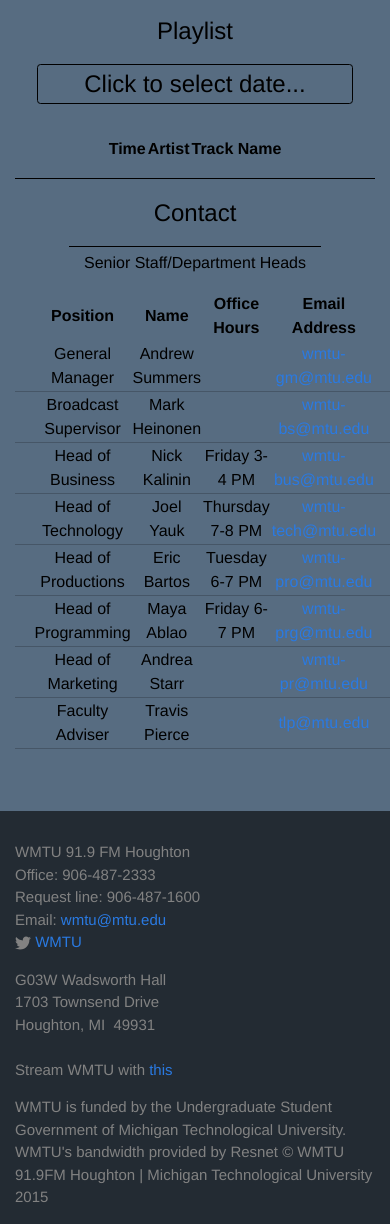
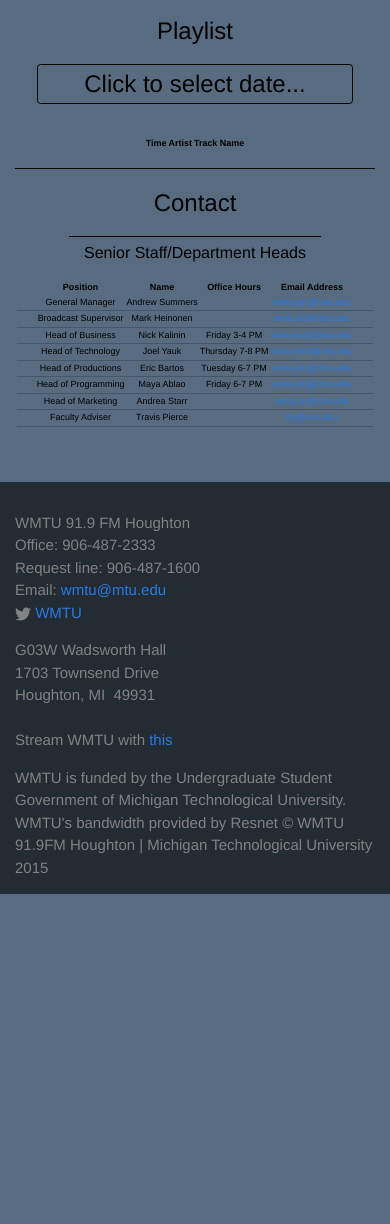
Before and after one commit to WMTU/wmtu.mtu.edu, a Jekyll site: the page built from index.html, in a window 390 px wide. Shown: the part 744-1968 px from the top of the page. Built offline with Jekyll 4.4.1, drawn with Linux system fonts in a browser that asks for light colours; some web fonts are replaced; after the commit the page ends 1638 px from its top, so only the background shows below that.

Commit message:
Update style.css

```diff
--- a/css/style.css
+++ b/css/style.css
@@ -122,8 +122,20 @@
 }
 
 /* table styling */
-.content_table {
-  border-spacing: 0px;
+@media all and (min-width: 870px) {
+  .content_table {
+    font-size: 1em;
+    white-space: nowrap;
+    border-spacing: 0px;
+  }
+}
+
+@media all and (min-width: 50px) and (max-width: 869px) {
+  .content_table {
+    font-size: 2.3vw;
+    white-space: nowrap;
+    border-spacing: 0px;
+  }
 }
 
 .content_table td:first-child, th:first-child {
```
